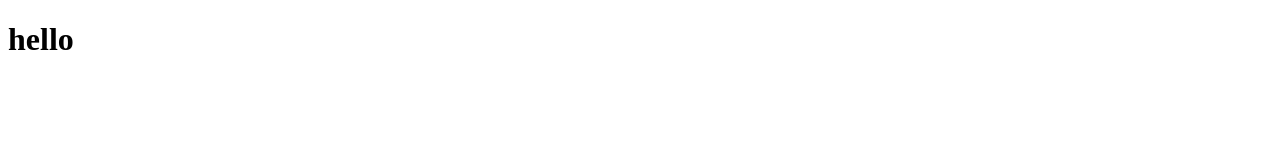
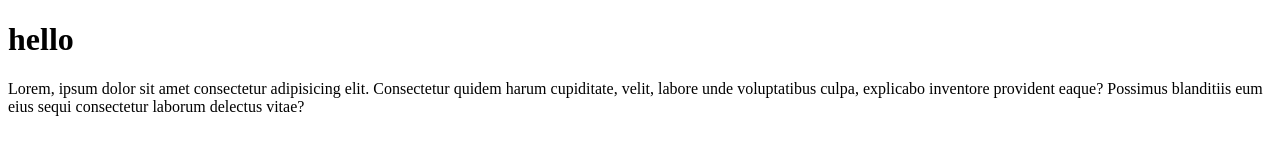
Before and after one commit to daveton22/wpu-remote-2, a plain HTML site: page index.html in a window 1280 px wide. Drawn offline with Linux system fonts and the light colour scheme.

Commit message:
menambahkan paragraf

```diff
--- a/index.html
+++ b/index.html
@@ -9,6 +9,9 @@
 
 <body>
     <h1>hello</h1>
+    <p>
+        Lorem, ipsum dolor sit amet consectetur adipisicing elit. Consectetur quidem harum cupiditate, velit, labore unde voluptatibus culpa, explicabo inventore provident eaque? Possimus blanditiis eum eius sequi consectetur laborum delectus vitae?
+    </p>
 </body>
 
 </html>
```
